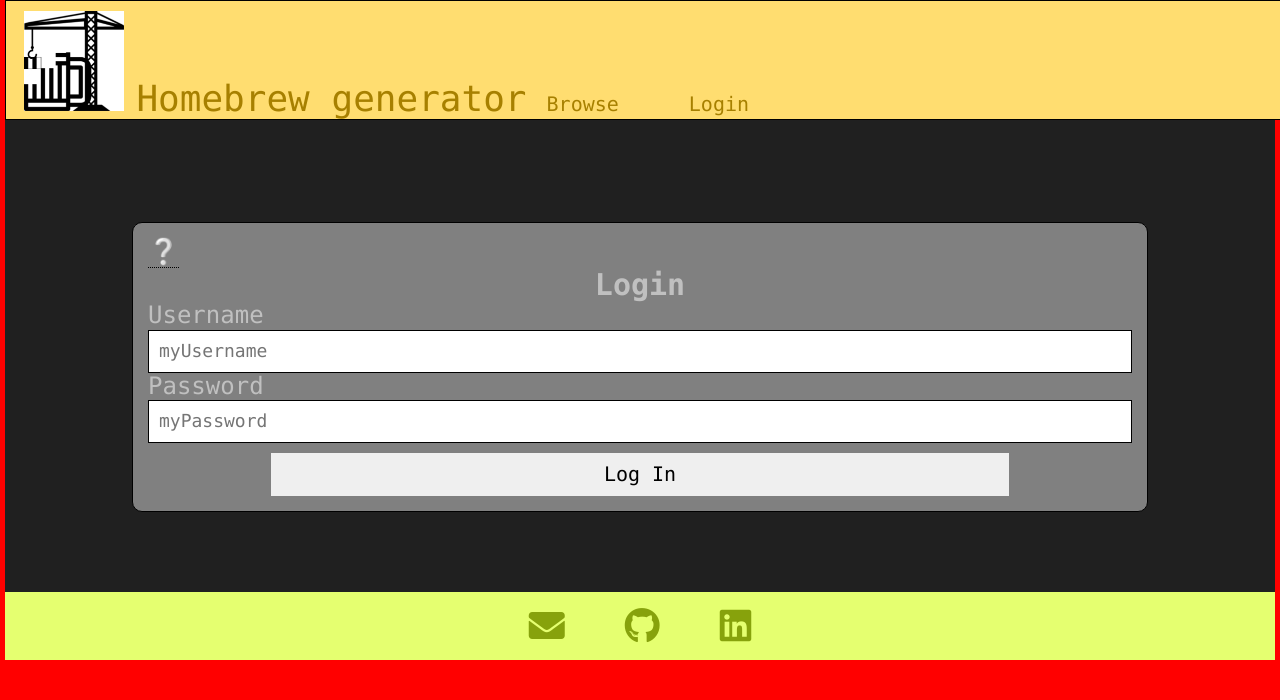
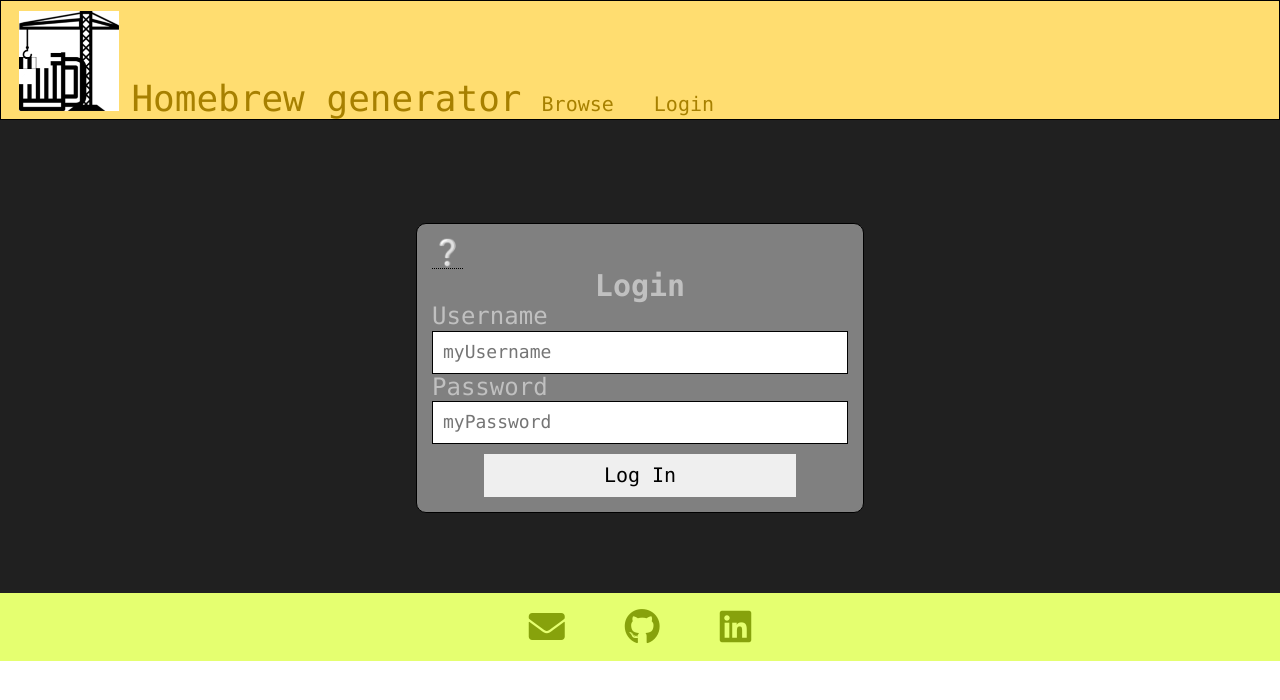
Before and after one commit to ZaBAOW/homebrew-recipe-generator-full-capstone-react, a React (Create React App) app: page /auth/login in a window 1280 px wide. Shown: the top 700 px of the page. Built offline with nearby package versions, Linux system fonts and the light colour scheme; no server answers.

Commit message:
added media query for 1024px

```diff
--- a/src/index.css
+++ b/src/index.css
@@ -55,7 +55,7 @@ p {
 
 .home-link {
     font-size: 24px;
-    margin-left: 1%;
+    margin-left: 10%;
     text-decoration: none;
 }
 
@@ -229,8 +229,6 @@ p {
 }
 
 .root-container {
-    margin-left: 5px;
-    margin-right: 5px;
     margin-top: 50px;
 }
 
@@ -598,13 +596,14 @@ footer {
 
 /*non-mobile style*/
 @media only screen and (min-width: 700px) {
-    body {
-        background-color: red;
-    }
 
     /*    landing page desktop*/
     .landing-page {
         margin-top: 12%;
+    }
+
+    .sign-up {
+        max-width: 60%;
     }
 
     /*    navigation bar desktop*/
@@ -616,6 +615,7 @@ footer {
 
     .home-link {
         font-size: 36px;
+        margin-left: 1%;
     }
 
     .login-link {
@@ -625,6 +625,10 @@ footer {
     /*    browser page desktop*/
     .browser-container {
         margin-top: 10%;
+    }
+
+    .results-list {
+        grid-template-columns: auto auto;
     }
 
     /*    login page desktop*/
@@ -658,3 +662,25 @@ footer {
         margin-left: 5%;
     }
 }
+
+@media only screen and (min-width: 1024px) {
+    .sign-up {
+        max-width: 40%;
+    }
+
+    .results-list {
+        grid-template-columns: auto auto auto;
+    }
+
+    .login-link {
+        margin-left: 0%;
+    }
+
+    .searchInput {
+        width: 40%;
+    }
+
+    #login-form {
+        max-width: 35%;
+    }
+}
```
